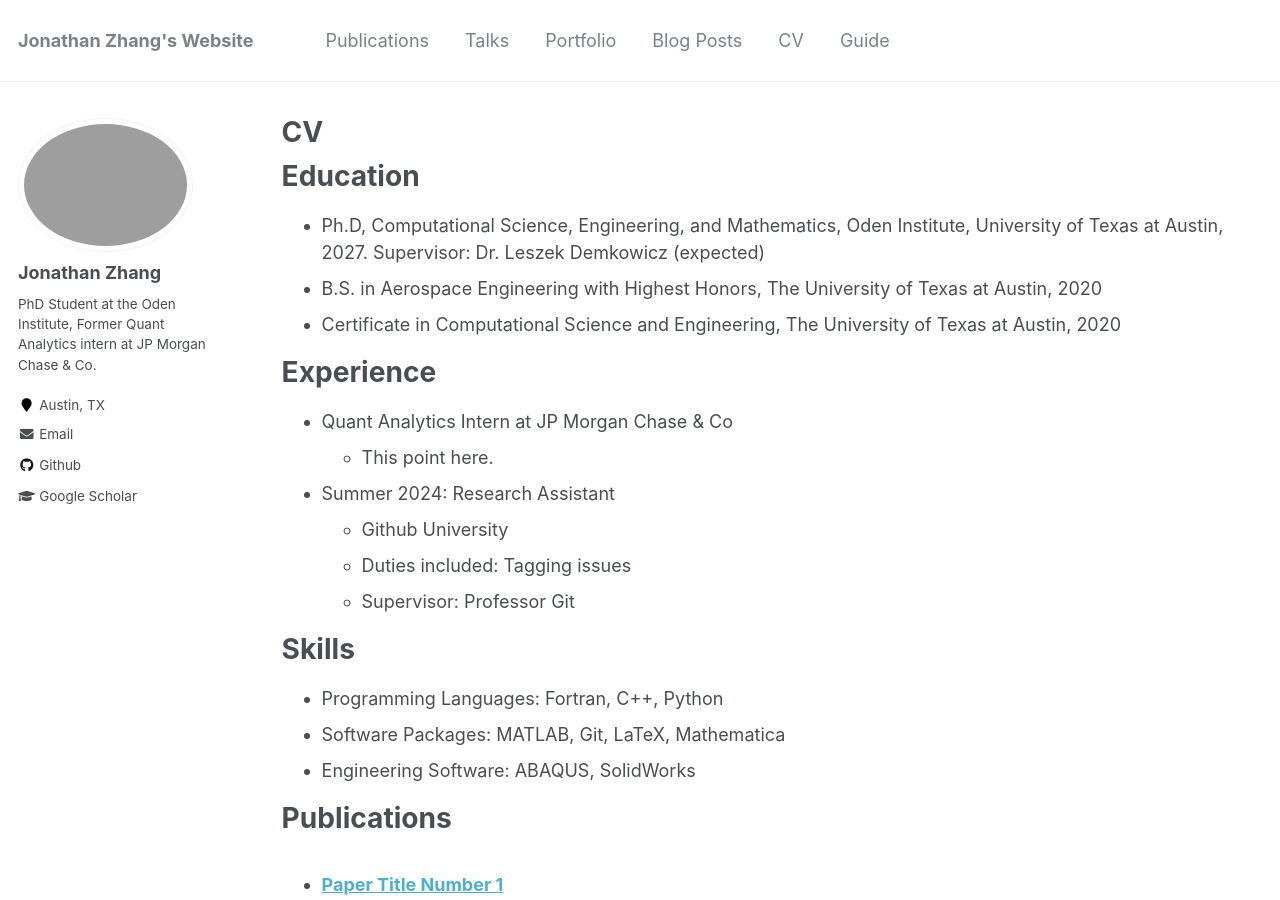
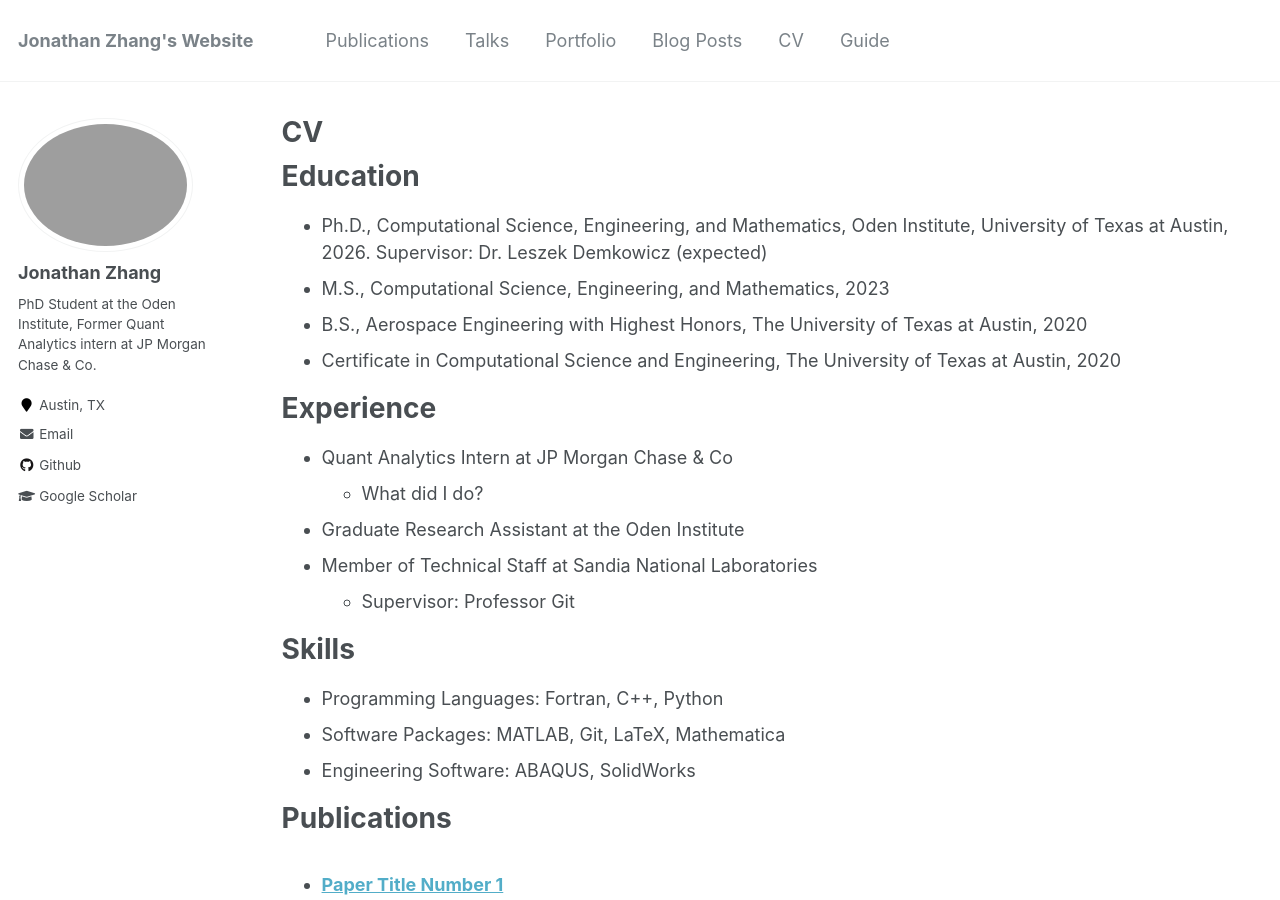
Before and after one commit to jdz357/jdz357.github.io, a Jekyll site: the page built from _pages/cv.md, in a window 1280 px wide and 900 px high. Built offline with Jekyll 4.4.1, drawn with Linux system fonts in a browser that asks for light colours.

Commit message:
test deploy

```diff
--- a/_pages/cv.md
+++ b/_pages/cv.md
@@ -11,18 +11,18 @@ redirect_from:
 
 Education
 ======
-* Ph.D, Computational Science, Engineering, and Mathematics, Oden Institute, University of Texas at Austin, 2027. Supervisor: Dr. Leszek Demkowicz (expected)
-* B.S. in Aerospace Engineering with Highest Honors, The University of Texas at Austin, 2020
+* Ph.D., Computational Science, Engineering, and Mathematics, Oden Institute, University of Texas at Austin, 2026. Supervisor: Dr. Leszek Demkowicz (expected)
+* M.S., Computational Science, Engineering, and Mathematics, 2023
+* B.S., Aerospace Engineering with Highest Honors, The University of Texas at Austin, 2020
 * Certificate in Computational Science and Engineering, The University of Texas at Austin, 2020
 
 
 Experience
 ======
 * Quant Analytics Intern at JP Morgan Chase & Co
-  * This point here.
-* Summer 2024: Research Assistant
-  * Github University
-  * Duties included: Tagging issues
+  * What did I do?
+* Graduate Research Assistant at the Oden Institute
+* Member of Technical Staff at Sandia National Laboratories
   * Supervisor: Professor Git
 
 
```
